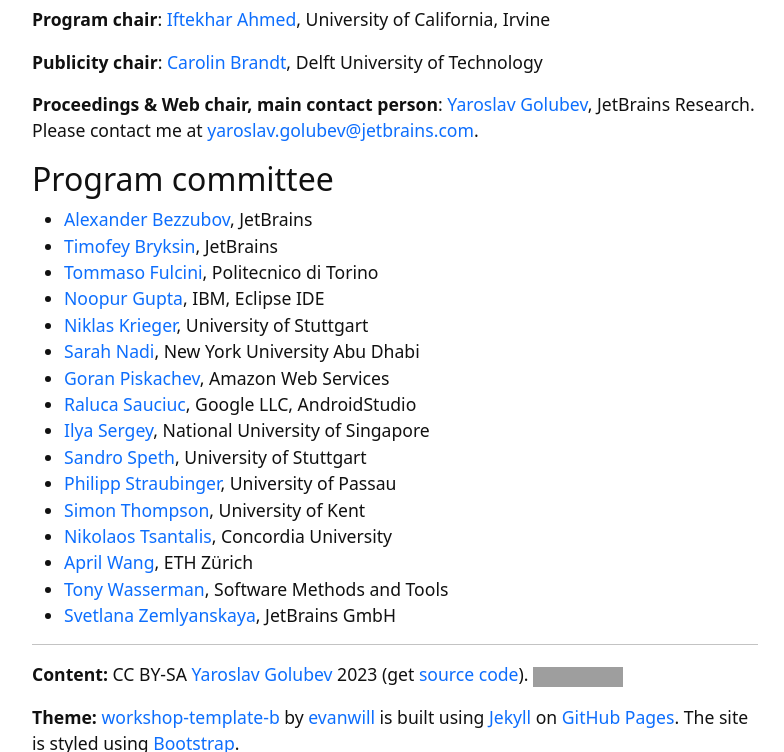
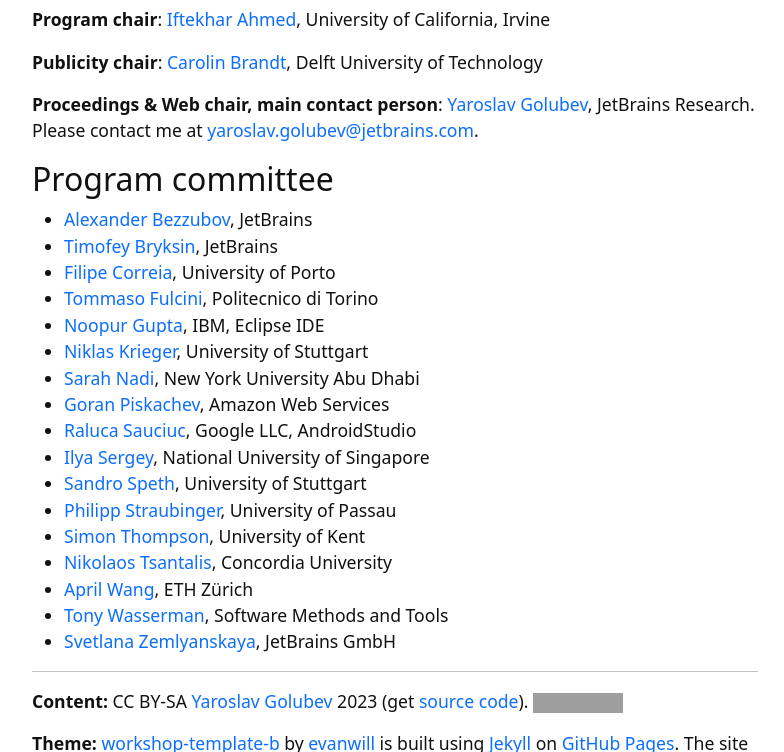
Before and after one commit to ide-workshop/ide-workshop.github.io, a Jekyll site: the page built from index.md, in a window 1280 px wide and 900 px high, scrolled down 3885 px, cut to the strip 0-752 px from the top of the window. Shown: the whole strip, without its empty margins (245-1029 px from the left). Built offline with Jekyll 4.4.1, drawn with Linux system fonts in a browser that asks for light colours; grey boxes are pictures that could not be loaded.

Commit message:
Added Filipe to PC

```diff
--- a/index.md
+++ b/index.md
@@ -135,6 +135,7 @@
 
 * [Alexander Bezzubov](https://www.linkedin.com/in/alexanderbzz/), JetBrains
 * [Timofey Bryksin](https://jzuken.github.io/), JetBrains
+* [Filipe Correia](https://filipecorreia.eu/), University of Porto
 * [Tommaso Fulcini](https://www.linkedin.com/in/tommaso-fulcini/), Politecnico di Torino
 * [Noopur Gupta](https://www.linkedin.com/in/noopur2507), IBM, Eclipse IDE
 * [Niklas Krieger](https://www.linkedin.com/in/niklas-krieger-39774b243/), University of Stuttgart
```
